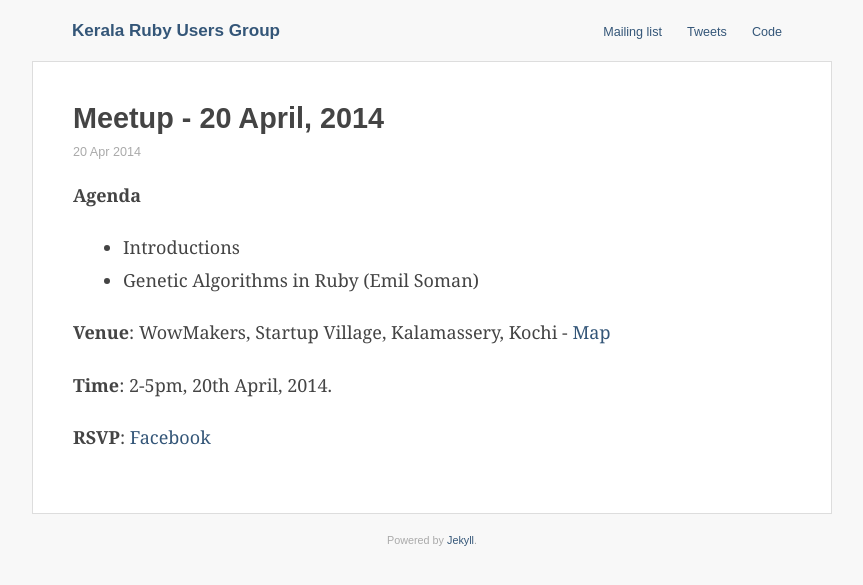
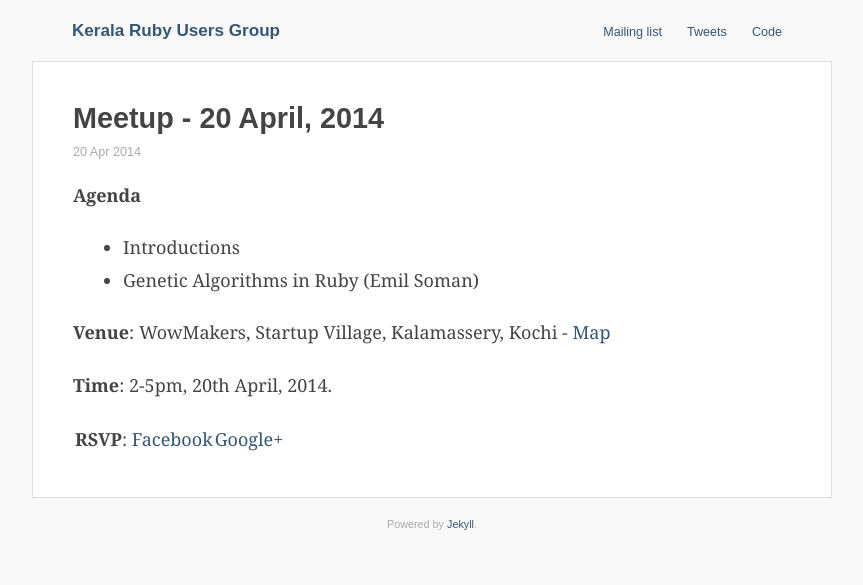
Before and after one commit to krug/krug.github.io, a Jekyll site: the page built from _posts/2014-04-20-apr-2014-meetup.md, in a window 1280 px wide. Shown: the top 585 px of the page, without its empty margins (208-1071 px from the left). Built offline with Jekyll 4.4.1, drawn with Linux system fonts in a browser that asks for light colours.

Commit message:
Update 2014-04-20-apr-2014-meetup.md

```diff
--- a/_posts/2014-04-20-apr-2014-meetup.md
+++ b/_posts/2014-04-20-apr-2014-meetup.md
@@ -14,4 +14,4 @@
 
 **Time**: 2-5pm, 20th April, 2014.
 
-**RSVP**: [Facebook](https://www.facebook.com/events/432957180181615/)
+**RSVP**: [Facebook](https://www.facebook.com/events/432957180181615/) | [Google+](https://plus.google.com/events/cu328l0grv2rpjpo0mdkpbkavm0)
```
